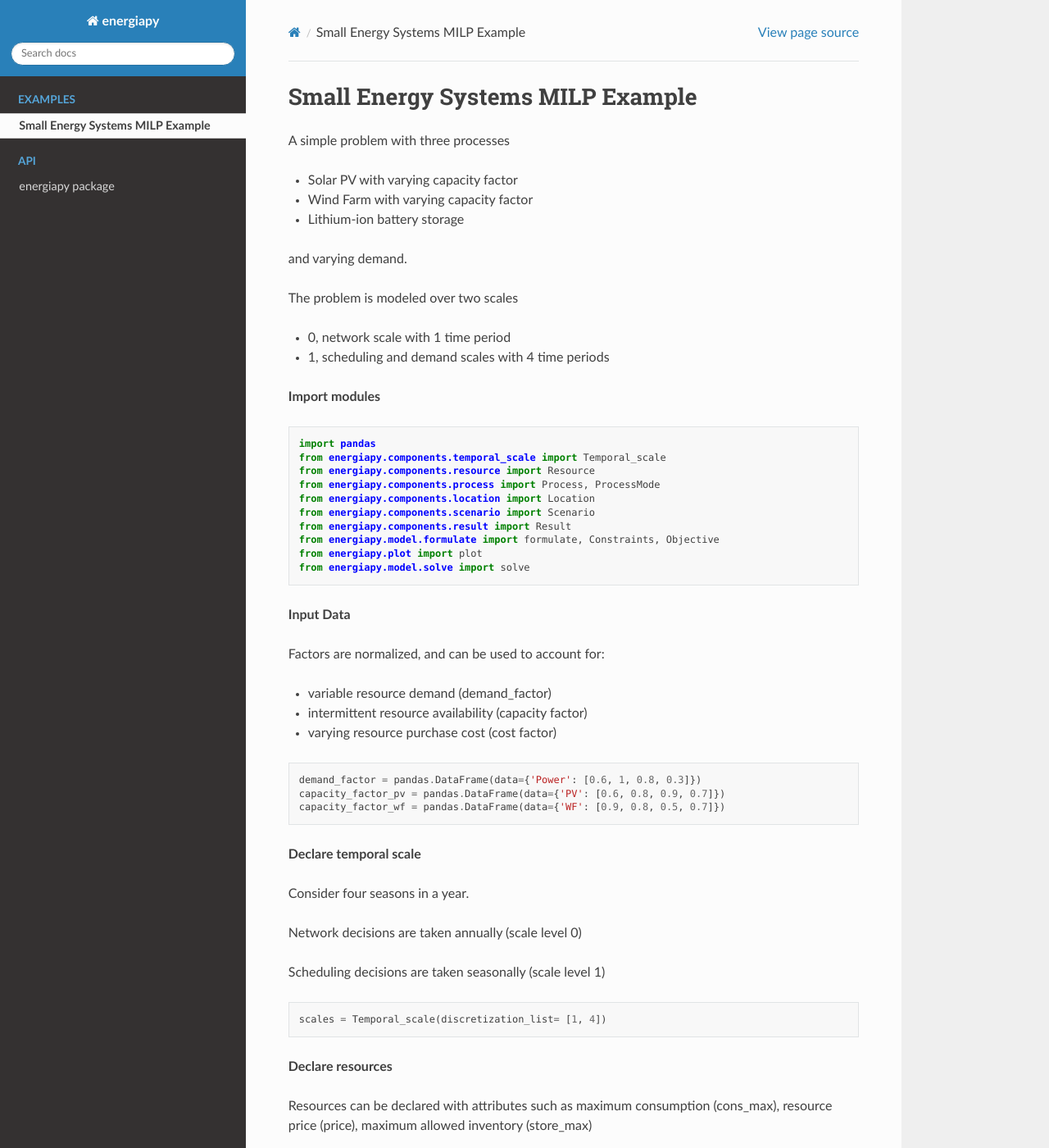
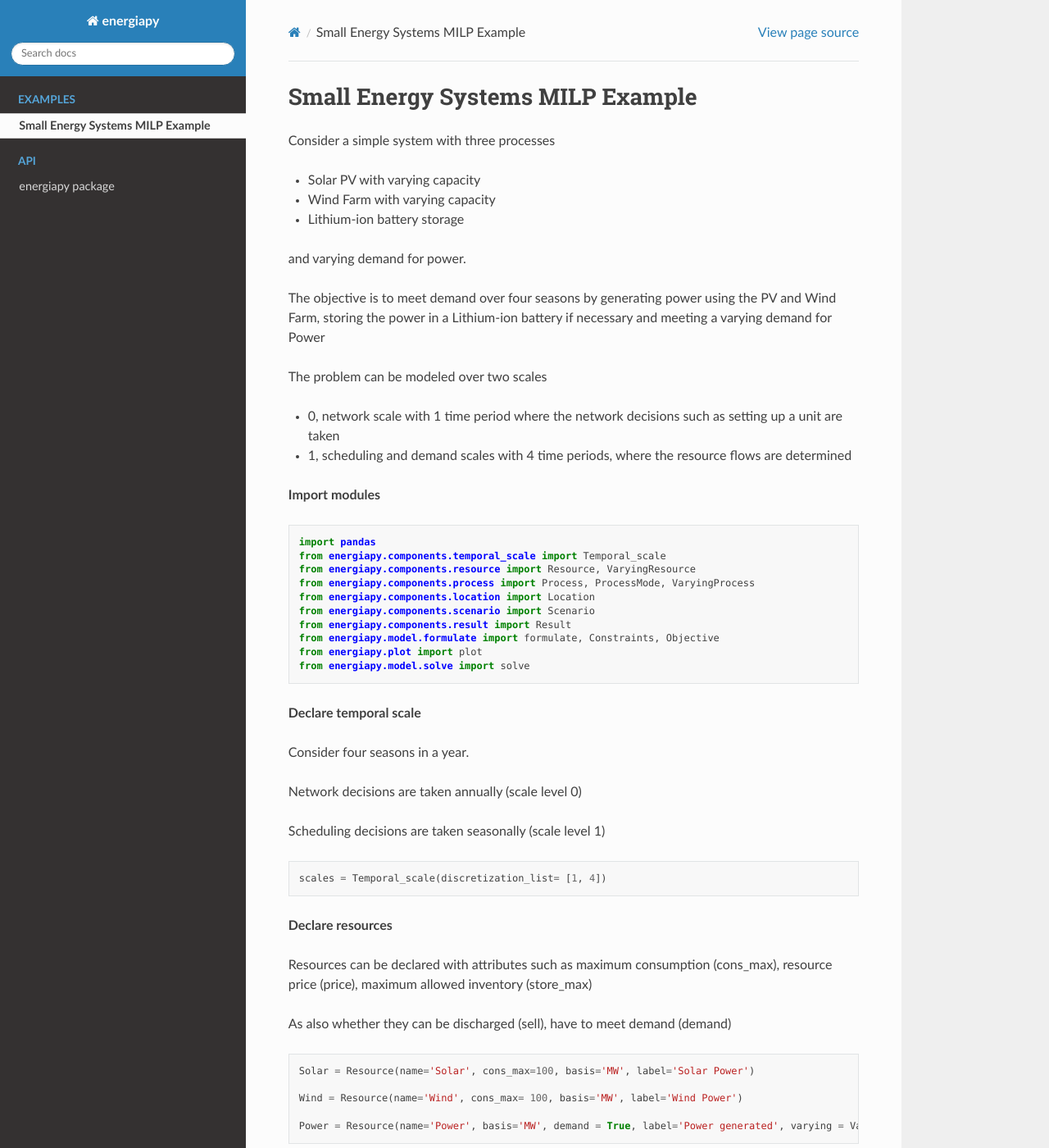
Before and after one commit to TAMUparametric/energiapy, a Sphinx documentation site: the page built from docs/small_example.rst, in a window 1280 px wide and 1400 px high. Shown: the whole window at 82% size. Built offline with Sphinx 7.4.7 and the Read the Docs theme 2.0.0, drawn with Linux system fonts in a browser that asks for light colours; pages that are not in the unit, such as notebooks, are missing from menus; some of the changed text lies outside the part shown.

```diff
--- a/docs/index.rst
+++ b/docs/index.rst
@@ -14,7 +14,7 @@ Welcome to energiapy's documentation!
    :caption: Examples
 
    small_example
-
+   multi_loc_example
 
 .. toctree::
    :maxdepth: 5
--- a/docs/small_example.rst
+++ b/docs/small_example.rst
@@ -1,18 +1,21 @@
 Small Energy Systems MILP Example
 =================================
 
-A simple problem with three processes
+Consider a simple system with three processes
 
-- Solar PV with varying capacity factor
-- Wind Farm with varying capacity factor
+- Solar PV with varying capacity
+- Wind Farm with varying capacity
 - Lithium-ion battery storage
 
-and varying demand.
+and varying demand for power.
 
-The problem is modeled over two scales
+The objective is to meet demand over four seasons by generating power using the PV and Wind Farm,
+storing the power in a Lithium-ion battery if necessary and meeting a varying demand for Power
 
-- 0, network scale with 1 time period
-- 1, scheduling and demand scales with 4 time periods
+The problem can be modeled over two scales
+
+- 0, network scale with 1 time period where the network decisions such as setting up a unit are taken
+- 1, scheduling and demand scales with 4 time periods, where the resource flows are determined
 
 **Import modules**
 
@@ -20,28 +23,14 @@ The problem is modeled over two scales
 
     import pandas
     from energiapy.components.temporal_scale import Temporal_scale
-    from energiapy.components.resource import Resource
-    from energiapy.components.process import Process, ProcessMode
+    from energiapy.components.resource import Resource, VaryingResource
+    from energiapy.components.process import Process, ProcessMode, VaryingProcess
     from energiapy.components.location import Location
     from energiapy.components.scenario import Scenario
     from energiapy.components.result import Result
     from energiapy.model.formulate import formulate, Constraints, Objective
     from energiapy.plot import plot
     from energiapy.model.solve import solve
-
-**Input Data**
-
-Factors are normalized, and can be used to account for:
-
-- variable resource demand (demand_factor)
-- intermittent resource availability (capacity factor)
-- varying resource purchase cost (cost factor)
-
-.. code-block:: python
-
-    demand_factor = pandas.DataFrame(data={'Power': [0.6, 1, 0.8, 0.3]})
-    capacity_factor_pv = pandas.DataFrame(data={'PV': [0.6, 0.8, 0.9, 0.7]})
-    capacity_factor_wf = pandas.DataFrame(data={'WF': [0.9, 0.8, 0.5, 0.7]})
 
 **Declare temporal scale**
 
@@ -67,7 +56,7 @@ As also whether they can be discharged (sell), have to meet demand (demand)
 
     Wind = Resource(name='Wind', cons_max= 100, basis='MW', label='Wind Power')
 
-    Power = Resource(name='Power', basis='MW', demand = True, block = 'bla', label='Power generated', varying = True)
+    Power = Resource(name='Power', basis='MW', demand = True, label='Power generated', varying = VaryingResource.determinstic_demand)
 
 **Declare processes**
 
@@ -81,9 +70,24 @@ Processes consume resources and can be of three type:
 
     LiI = Process(name='LiI', storage= Power, capex = 1302182, fopex= 41432, vopex = 2000,  prod_max=100, label='Lithium-ion battery', basis = 'MW')
 
-    WF = Process(name='WF', conversion={Wind: -1, Power: 1},capex=990637, fopex=3354, vopex=4953, prod_max=100, label='Wind mill array', varying= True, basis = 'MW')
+    WF = Process(name='WF', conversion={Wind: -1, Power: 1},capex=990637, fopex=3354, vopex=4953, prod_max=100, label='Wind mill array', varying= VaryingProcess.determinstic_capacity, basis = 'MW')
 
-    PV = Process(name='PV', conversion={Solar: -1, Power: 1}, capex=567000, fopex=872046, vopex=90000, prod_max=100, varying = True, label = 'Solar PV', basis = 'MW')
+    PV = Process(name='PV', conversion={Solar: -1, Power: 1}, capex=567000, fopex=872046, vopex=90000, prod_max=100, varying = VaryingProcess.determinstic_capacity, label = 'Solar PV', basis = 'MW')
+
+
+**Location level input data**
+
+Factors are normalized, and can be used to account for:
+
+- variable resource demand (demand_factor)
+- intermittent resource availability (capacity factor)
+- varying resource purchase cost (cost factor)
+
+.. code-block:: python
+
+    demand_factor = pandas.DataFrame(data={'Power': [0.6, 1, 0.8, 0.3]})
+    capacity_factor_pv = pandas.DataFrame(data={'PV': [0.6, 0.8, 0.9, 0.7]})
+    capacity_factor_wf = pandas.DataFrame(data={'WF': [0.9, 0.8, 0.5, 0.7]})
 
 **Declare location**
 
@@ -133,7 +137,7 @@ milp is a pyomo instance, additional constraints can be provided in a bespoke ma
 
 .. code-block:: python
 
-    milp = formulate(scenario= case, demand = 200, constraints={Constraints.cost, Constraints.inventory, Constraints.production, Constraints.resource_balance}, \
+    milp = formulate(scenario= case, demand = {place: {Power: 200}}, constraints={Constraints.cost, Constraints.inventory, Constraints.production, Constraints.resource_balance}, \
         objective= Objective.cost)
 
 **Solve**
```
Also changed, not shown: 8 other files.
